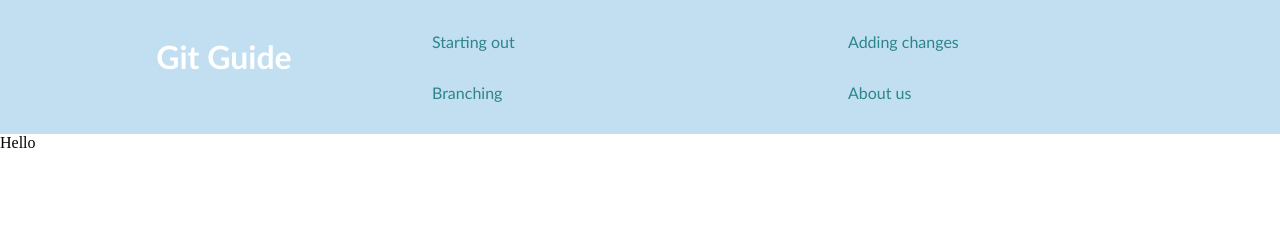
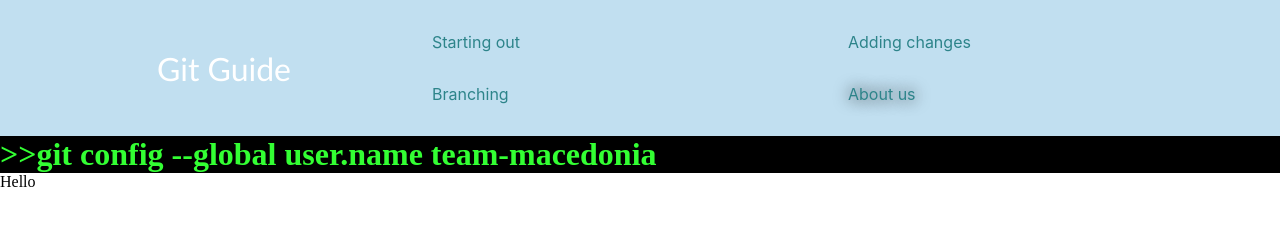
Before and after one commit to Alexander-Lindstroem/vc-macedonia, a plain HTML site: page about.html in a window 1280 px wide. Drawn offline with Linux system fonts and the light colour scheme.

Commit message:
Added current page display

```diff
--- a/about.html
+++ b/about.html
@@ -10,11 +10,14 @@
 <body>
     <header class="header">
         <div class="menu">
-            <a class="menu__logo-container" href="./index.html"><h1 class="logo">Git Guide</h1></a>
+            <a class="menu__logo-container" href="./index.html"><div class="logo">Git Guide</div></a>
             <a class="menu-item" href="./project.html"><p class="menu-item__text">Starting out</p></a>
             <a class="menu-item" href="./changes.html"><p class="menu-item__text">Adding changes</p></a>
             <a class="menu-item" href="./branches.html"><p class="menu-item__text">Branching</p></a>
-            <a class="menu-item" href="./about.html"><p class="menu-item__text">About us</p></a>
+            <a class="menu-item" href="./about.html"><p class="menu-item__text" style="text-shadow: #000 0 0 16px;">About us</p></a>
+        </div>
+        <div class="current-page-display">
+            <h1 class="page-title">>>git config --global user.name team-macedonia</h1>
         </div>
     </header>
 
--- a/styles/header.css
+++ b/styles/header.css
@@ -9,6 +9,7 @@
     grid-template-areas:
     "logo . ."
     "logo . .";
+    align-items: center;
 }
 
 .menu__logo-container {
@@ -21,7 +22,6 @@
     font-size: 2rem;
     text-align: center;
     color: #fff;
-    margin: none;
 }
 
 .logo:hover {
@@ -37,6 +37,16 @@
 }
 
 .menu-item__text {
-    font-family: 'Gill Sans', 'Gill Sans MT', Calibri, 'Trebuchet MS', sans-serif;
+    font-family: -apple-system, BlinkMacSystemFont, 'Segoe UI', Roboto, Oxygen, Ubuntu, Cantarell, 'Open Sans', 'Helvetica Neue', sans-serif;
     color: #2D848A;
 }
+
+.current-page-display {
+    background-color: #000;
+}
+
+.page-title {
+    margin: 0;
+    color: #33FF33;
+    font-family: system
+}
```
Also changed, not shown: branches.html (+5 -2 lines), changes.html (+5 -2 lines), index.html (+4 -1 lines), project.html (+5 -2 lines).
